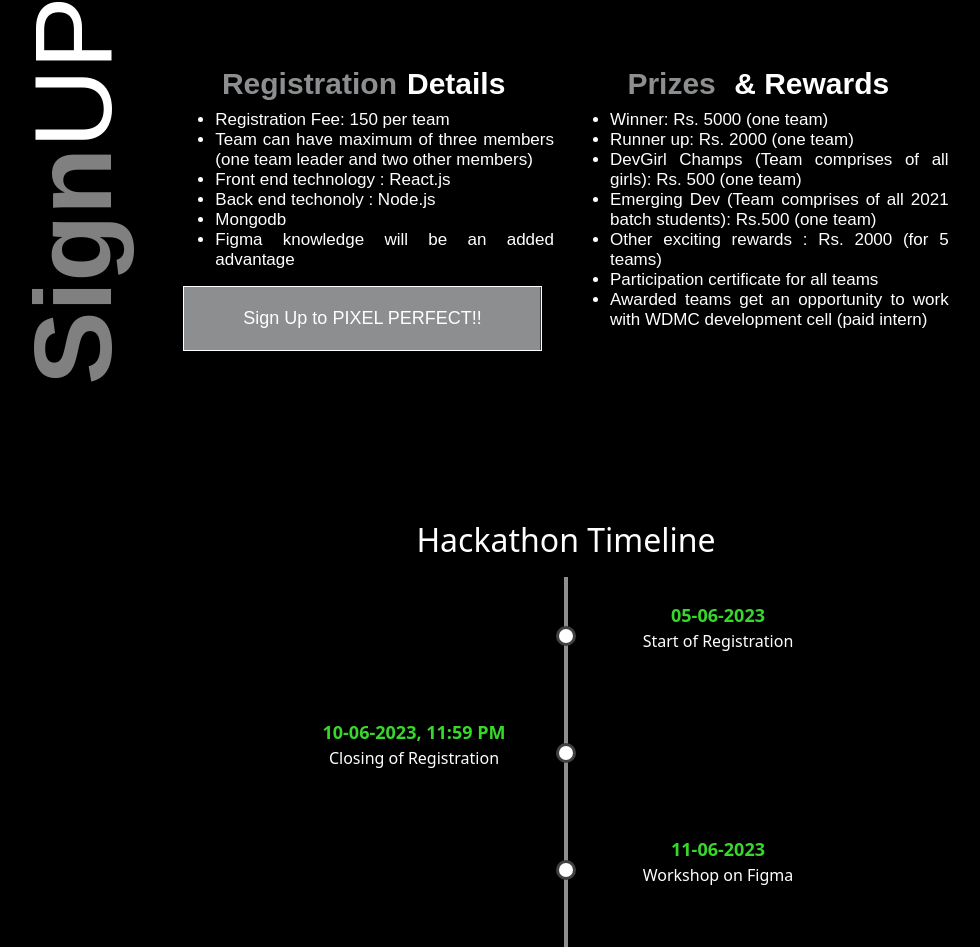
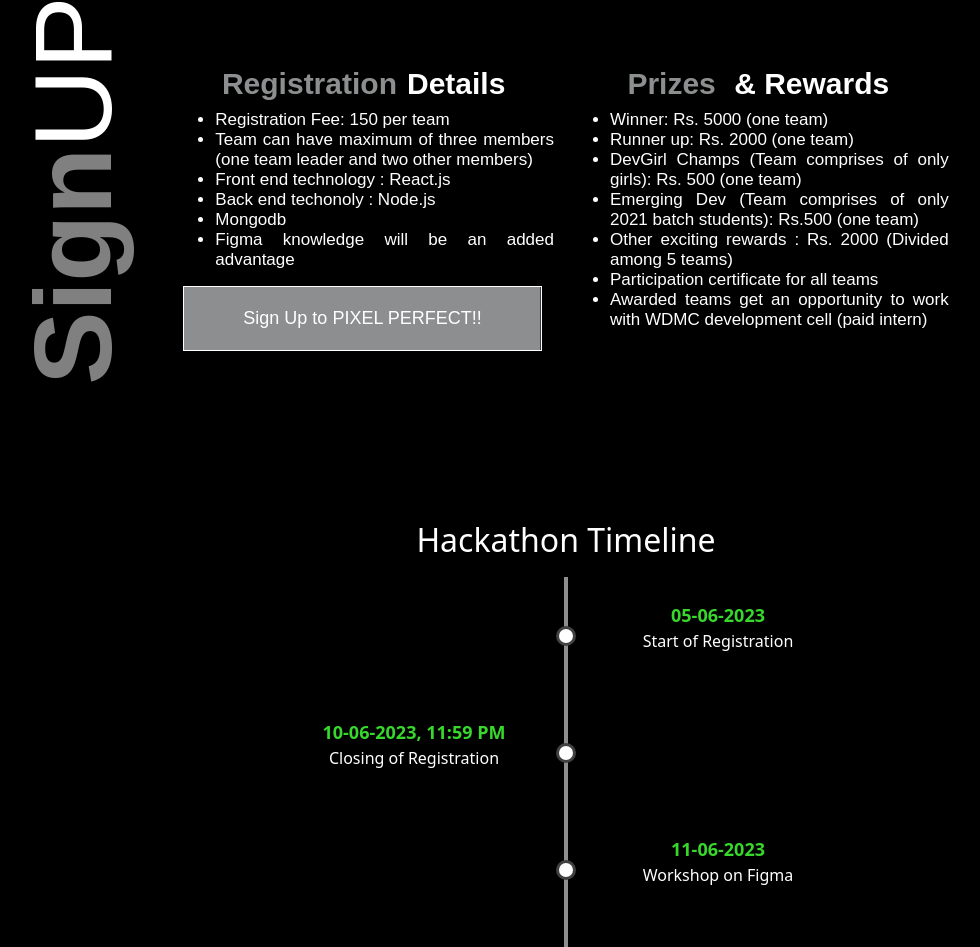
Before and after one commit to harimurugan1989/pixel-perfect, a React (Create React App) app: page / in a window 1280 px wide. Shown: the part 1754-2701 px from the top of the page, without its empty margins (74-1054 px from the left). Built offline with nearby package versions, Linux system fonts and the light colour scheme.

Commit message:
prize section updated

```diff
--- a/src/components/Theme.js
+++ b/src/components/Theme.js
@@ -89,9 +89,9 @@ export const Theme = () => {
                 <ul>
                   <li>Winner: Rs. 5000 (one team)</li>
                   <li>Runner up: Rs. 2000 (one team)</li>
-                  <li>DevGirl Champs (Team comprises of all girls): Rs. 500 (one team) </li>
-                  <li>Emerging Dev (Team comprises of all 2021 batch students): Rs.500 (one team)</li>
-                  <li>Other exciting rewards : Rs. 2000 (for 5 teams)</li>
+                  <li>DevGirl Champs (Team comprises of only girls): Rs. 500 (one team) </li>
+                  <li>Emerging Dev (Team comprises of only 2021 batch students): Rs.500 (one team)</li>
+                  <li>Other exciting rewards : Rs. 2000 (Divided among 5 teams)</li>
                   <li>Participation certificate for all teams</li>
                   <li>Awarded teams get an opportunity to work with WDMC development cell (paid intern)</li>
 
```
